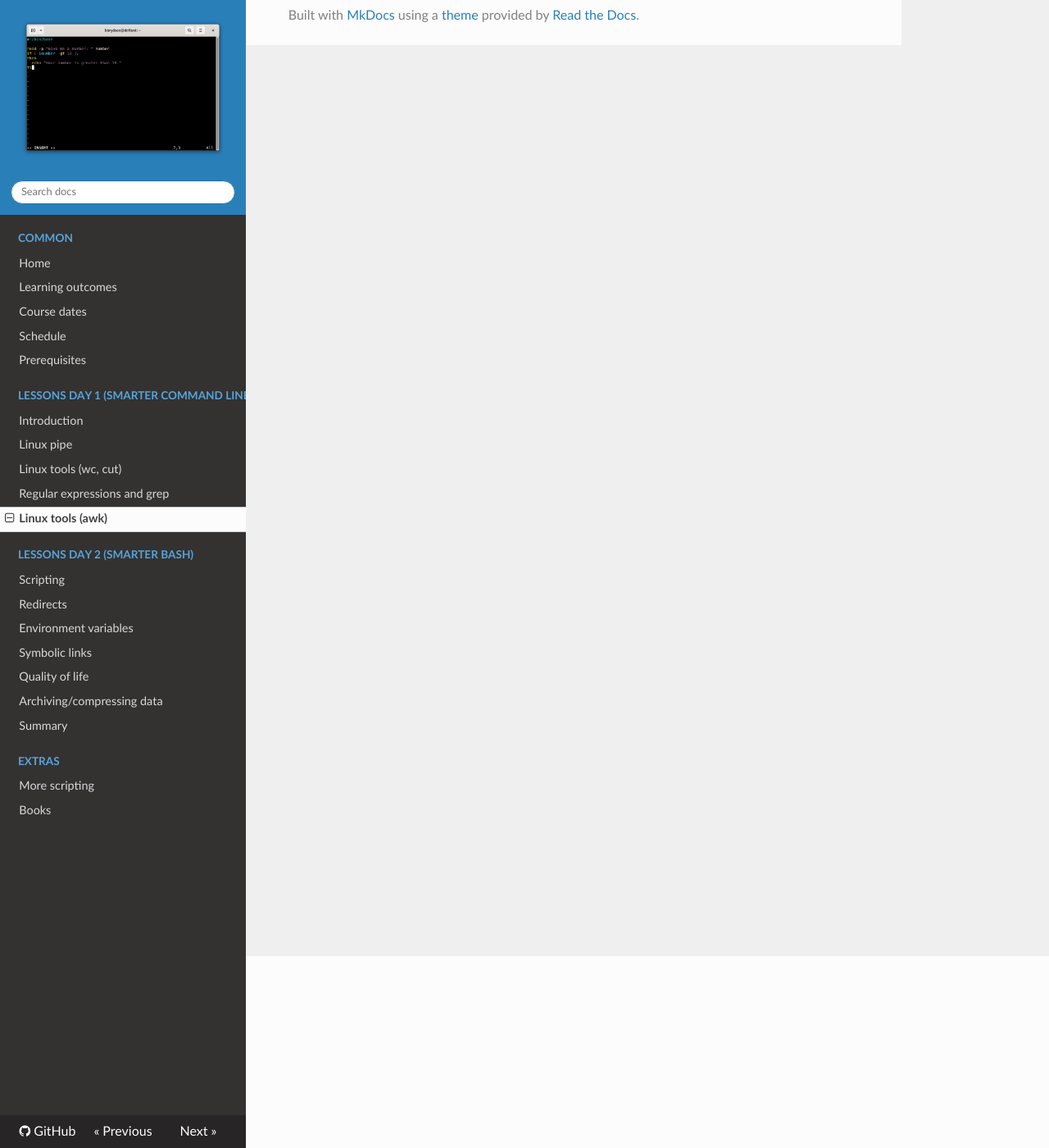
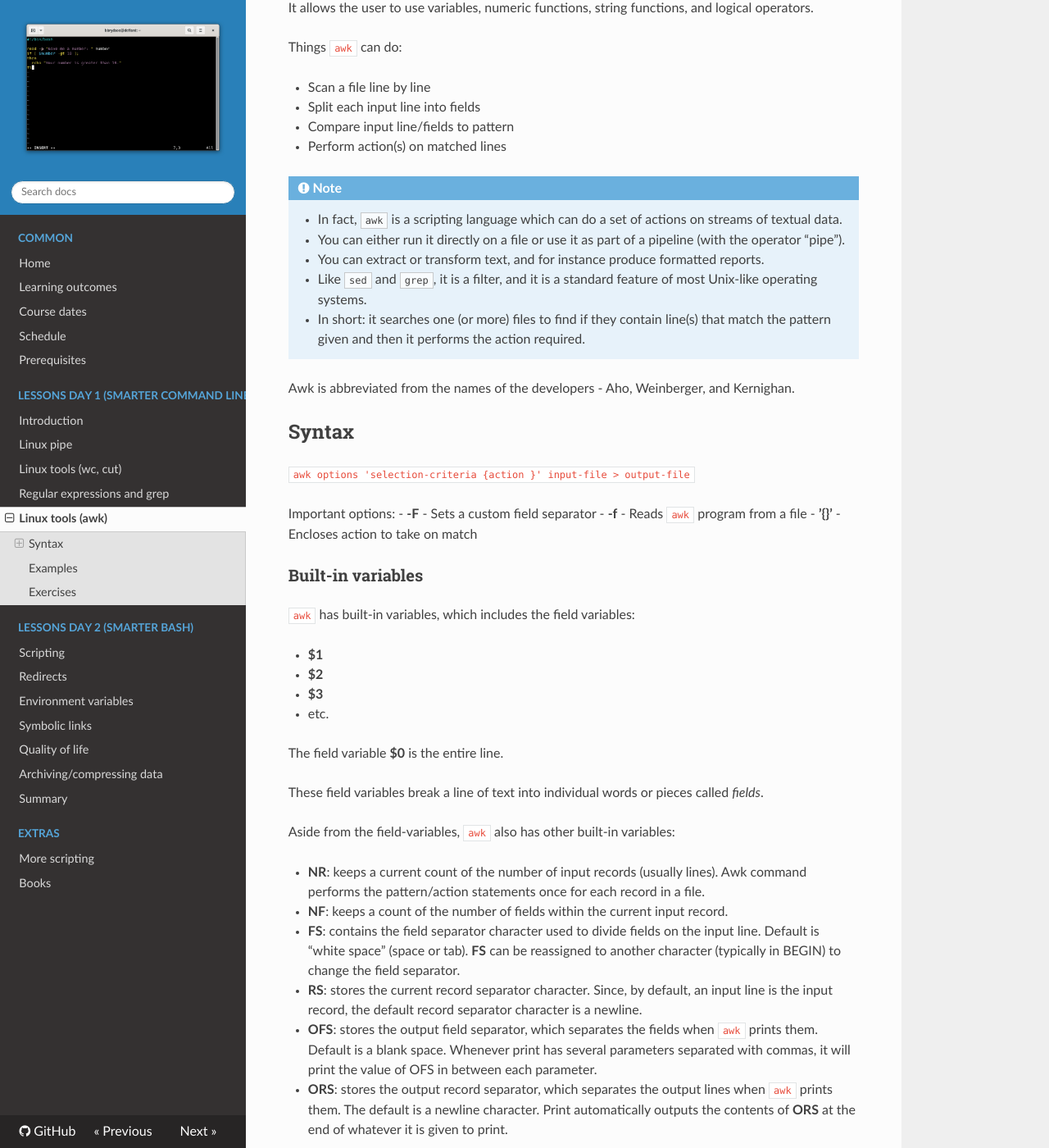
Before and after one commit to UPPMAX/linux-command-line-201, an MkDocs documentation site: the page built from docs/sessions/awk.md, in a window 1280 px wide and 1400 px high, scrolled down 234 px. Shown: the whole window at 82% size. Built offline with MkDocs 1.6.1, drawn with Linux system fonts in a browser that asks for light colours; nearby versions of some CDN libraries; some of the changed text lies outside the part shown.

Commit message:
Adding more material for awk

````diff
--- a/docs/sessions/awk.md
+++ b/docs/sessions/awk.md
@@ -1 +1,155 @@
 # Linux tools: awk
+
+This is a very powerful command which finds patterns in a file and can perform arithmetic/string operations. You can use it to transform data files and produce formatted reports.
+
+It allows the user to use variables, numeric functions, string functions, and logical operators.
+
+Things ``awk`` can do:
+
+- Scan a file line by line
+- Split each input line into fields
+- Compare input line/fields to pattern
+- Perform action(s) on matched lines
+
+!!! note
+
+    - In fact, ``awk`` is a scripting language which can do a set of actions on streams of textual data.
+    - You can either run it directly on a file or use it as part of a pipeline (with the operator "pipe").
+    - You can extract or transform text, and for instance produce formatted reports.
+    - Like ``sed`` and ``grep``, it is a filter, and it is a standard feature of most Unix-like operating systems.
+    - In short: it searches one (or more) files to find if they contain line(s) that match the pattern given and then it performs the action required.
+
+Awk is abbreviated from the names of the developers - Aho, Weinberger, and Kernighan.
+
+## Syntax
+
+``awk options 'selection-criteria {action }' input-file > output-file``
+
+Important options:
+- **-F** - Sets a custom field separator
+- **-f** - Reads ``awk`` program from a file
+- **'{}'** - Encloses action to take on match
+
+### Built-in variables
+
+``awk`` has built-in variables, which includes the field variables:
+
+- **$1**
+- **$2**
+- **$3**
+- etc.
+
+The field variable **$0** is the entire line.
+
+These field variables break a line of text into individual words or pieces called *fields*.
+
+Aside from the field-variables, ``awk`` also has other built-in variables:
+
+- **NR**: keeps a current count of the number of input records (usually lines). Awk command performs the pattern/action statements once for each record in a file.
+- **NF**: keeps a count of the number of fields within the current input record.
+- **FS**: contains the field separator character used to divide fields on the input line. Default is "white space" (space or tab). **FS** can be reassigned to another character (typically in BEGIN) to change the field separator.
+- **RS**: stores the current record separator character. Since, by default, an input line is the input record, the default record separator character is a newline.
+- **OFS**: stores the output field separator, which separates the fields when ``awk`` prints them. Default is a blank space. Whenever print has several parameters separated with commas, it will print the value of OFS in between each parameter.
+- **ORS**: stores the output record separator, which separates the output lines when ``awk`` prints them. The default is a newline character. Print automatically outputs the contents of **ORS** at the end of whatever it is given to print.
+
+## Examples
+
+!!! hint
+
+    Code along!
+
+    Good files for this exercise can be found in the "exercises" -> "awk-qol" directory.
+
+!!! note "Search lines for a keyword"
+
+    ```bash
+    $ awk '/carnivore/ {print}' file.dat
+    ```
+
+!!! note "Print only specific columns"
+
+    ```bash
+    $ awk '{print $1,$4}' file.dat
+    ```
+
+!!! note "Search for the pattern ‘snow’ in the file 'myfile.txt' and print out the first column"
+
+    ```bash
+    $ awk '/snow/ {print$1}' myfile.txt
+    ```
+
+!!! note "Print column 3 and 4 from file file.dat"
+
+    ```bash
+    $ awk '{print $3 "\t" $4}' file.dat
+    ```
+
+!!! note "Print column 2 and 3 from file 'file.dat', but only those rows that contain the letter ‘r’"
+
+    ```bash
+    $ awk '/r/ {print $2 "\t" $3}' file.dat
+    ```
+
+!!! note "Display line number"
+
+    ```bash
+    $ awk '{print NR,$0}' file.dat
+    ```
+
+!!! note "Display first and last field, using NF"
+
+    ```bash
+    $ awk '{print $1,$NF}' file.dat
+    ```
+
+!!! note "Display line from 2 to 5"
+
+    ```bash
+    $ awk 'NR==3, NR==6 {print NR,$0}' file.dat
+    ```
+
+!!! note "Print the first field and the row number(NR) separated with ' - '"
+
+    ```bash
+    $ awk '{print NR " - " $1 }' file.dat
+    ```
+
+!!! note "Print third column/field"
+
+    ```bash
+    $ awk '{print $3}' file.dat
+    ```
+
+!!! note "Print any empty line if such exists"
+
+    ```bash
+    $ awk 'NF == 0 {print NR}' file.dat
+    ```
+
+!!! note "Finding the length of the longest line"
+
+    ```bash
+    $ awk '{ if (length($0) > max) max = length($0) } END { print max }' file.dat
+    ```
+
+!!! note "Count the lines in file.dat"
+
+    ```bash
+    $ awk 'END { print NR }' file.dat
+    ```
+
+!!! note "Print all lines that has more than 20 characters"
+
+    ```bash
+    $ awk 'length($0) > 20' file.dat
+    ```
+
+!!! note "Check for a specific string in any specific column"
+
+    ```bash
+    $ awk '{ if($3 == "fur") print $0;}' file.dat
+    ```
+
+Some parts of this section was copied from <a href="https://www.geeksforgeeks.org/awk-command-unixlinux-examples/" target="_blank">https://www.geeksforgeeks.org/awk-command-unixlinux-examples/</a>.
+
+## Exercises
````
Also changed, not shown: 2 other files.
